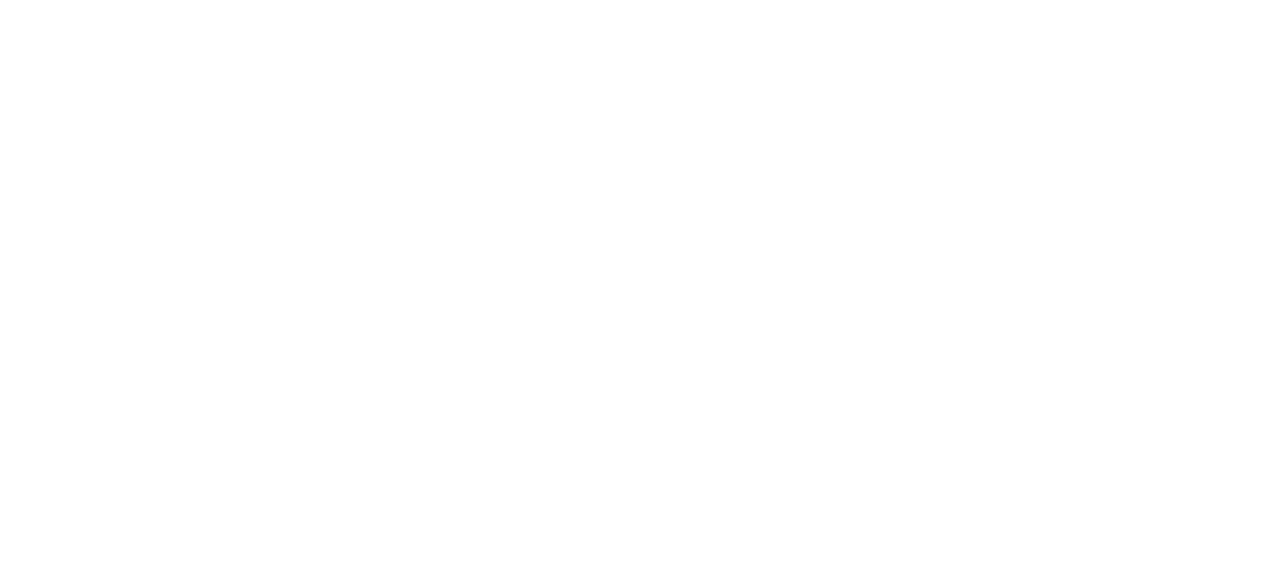
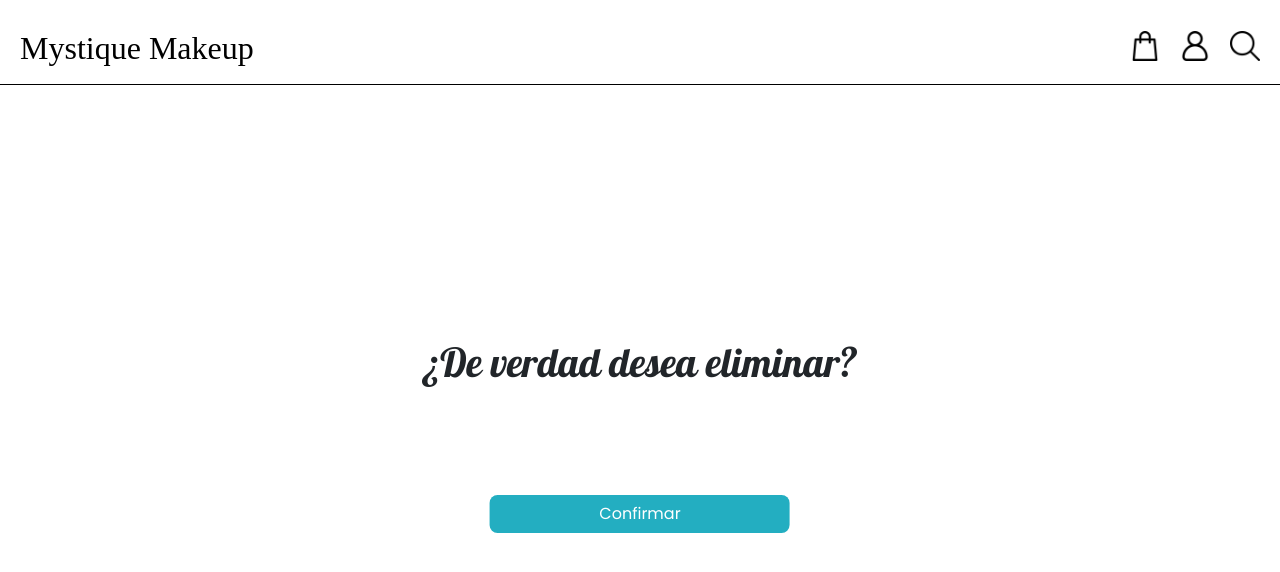
Before and after one commit to Isaac4918/MystiqueMakeup, a React (Create React App) app: page /DeleteProduct in a window 1280 px wide. Before the commit this address had no page. Shown: the top 572 px of the page. Built offline with nearby package versions, Linux system fonts and the light colour scheme; a web font is replaced by a local one.

Commit message:
delete product added

```diff
--- a/src/App.js
+++ b/src/App.js
@@ -13,6 +13,7 @@ import CreateCategory from "./pages/CreateCategory";
 import ModifyCategory from "./pages/ModifyCategory"
 import MyPurchases from "./pages/MyPurchases";
 import ProductScreen from "./pages/ProductScreen";
+import DeleteProduct from "./pages/DeleteProduct";
 
 function App() {
   return (
@@ -31,6 +32,7 @@ function App() {
         <Route path="/account/manageCategories/modifyCategory" element={<ModifyCategory />} />
         <Route path="/MyPurchases" element={<MyPurchases />} />
         <Route path="/ProductScreen" element={<ProductScreen />} />
+        <Route path="/DeleteProduct" element={<DeleteProduct />} />
       </Routes>
     </Router>
   );
--- /dev/null
+++ b/src/pages/DeleteProduct.js
@@ -0,0 +1,30 @@
+import React from 'react';
+import PropTypes from 'prop-types';
+import Navbar from "../components/Navbar";
+import {Link} from 'react-router-dom';
+import back from "../components/assets/arrowBack.png";
+
+function DeleteProduct(props) {
+    return (
+        <div>
+            <Navbar showIcons={true} />
+            <div className="centered">
+                <div className="title">¿De verdad desea eliminar?</div>
+                <Link to={"/"}>
+                    <button className="buttonDeleteProduct">Confirmar</button>
+                </Link>
+            </div>
+        </div>
+    );
+}
+
+DeleteProduct.propTypes = {
+    prop1: PropTypes.string.isRequired,
+    prop2: PropTypes.number,
+};
+
+DeleteProduct.defaultProps = {
+    prop2: 0,
+};
+
+export default DeleteProduct;
--- a/src/styles/Product.css
+++ b/src/styles/Product.css
@@ -191,14 +191,27 @@
     font-size: 16px;
 }
 
-.layout .infoContainer {
+.layout .infoContainer{
     margin-top: 50px;
     justify-content: center;
     align-items: center;
-  }
+}
 
+/* DELETE PRODUCT --------------------------------------------------*/
 
-/* ALL -------------- ---------------------------------------------*/
+.buttonDeleteProduct{
+    font-family: 'Poppins';
+    font-size: 16px;
+    cursor: pointer;
+    color: white;
+    background-color: #23aec1;
+    border-radius: 8px;
+    border: none;
+    width: 300px;
+    height: 38px;
+}
+
+/* ALL ------------------------------------------------------------*/
 .buttonBack{
     border: none;
     position: absolute;
--- a/src/styles/Purchase.css
+++ b/src/styles/Purchase.css
@@ -14,7 +14,7 @@
     padding: 30px 80px 0px 80px;
 }
 
-h1{
+.pagePurchase h1{
     font-family: 'Pattaya';
     font-size: 40px;
     text-align: center;
@@ -91,6 +91,8 @@ h1{
     background-color: #6d961a;
 }
 
+/* PROCESSED PURCHASE -----------------------------------------*/
+
 .centered {
     position: fixed;
     justify-content: center;
@@ -122,6 +124,8 @@ h1{
     height: 38px;
 }
 
+/* ALL PAGES --------------------------------------------------*/
+
 .buttonBack{
     border: none;
     position:absolute;
```
